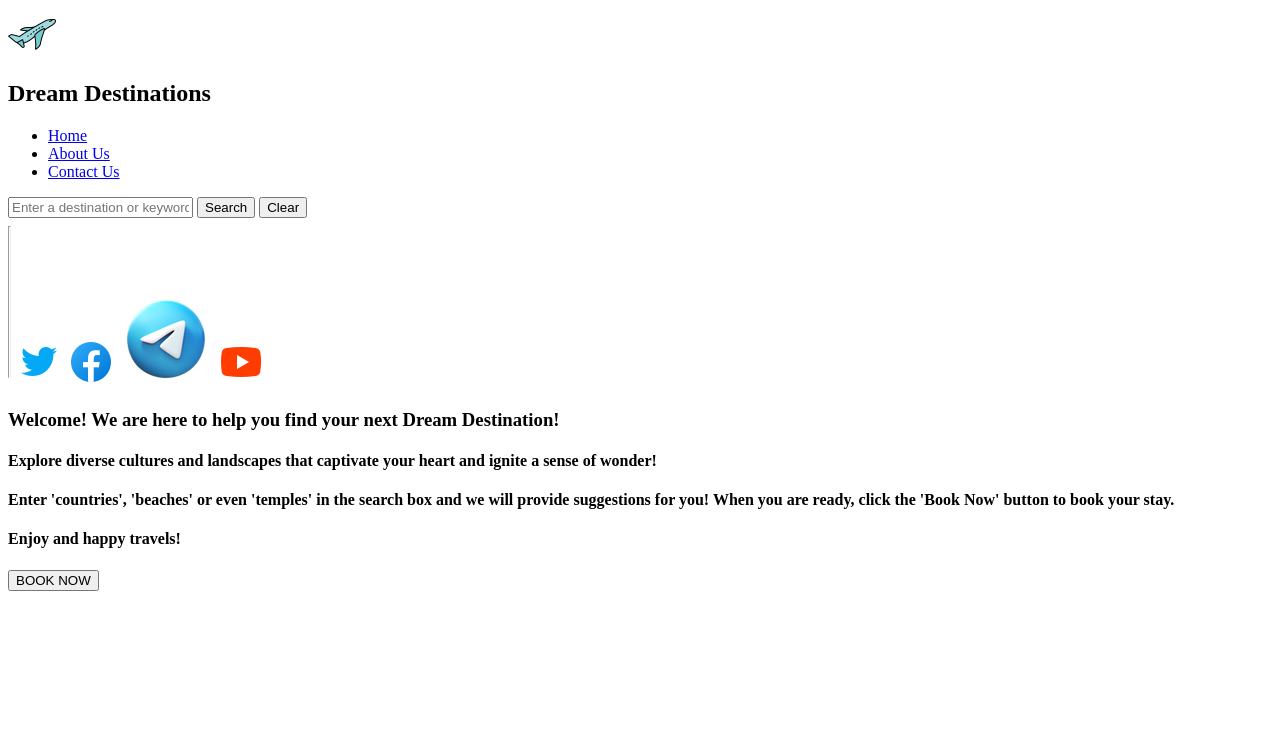
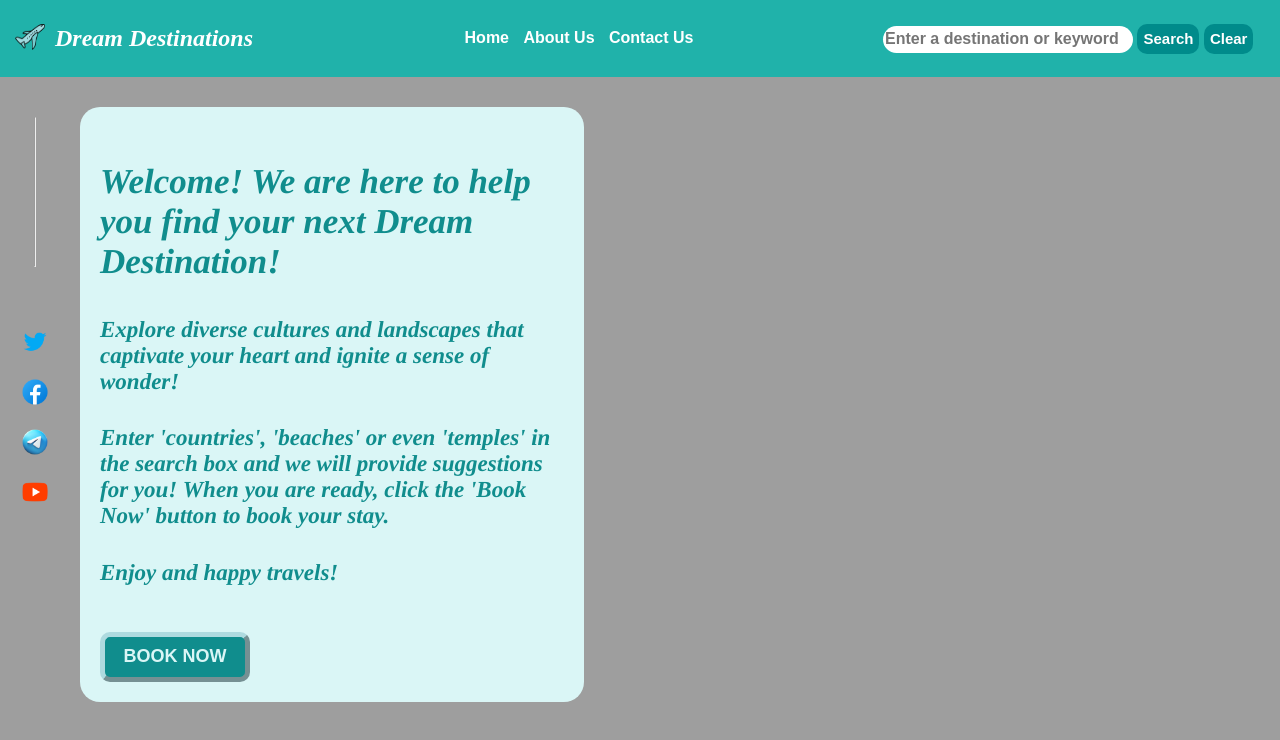
Before and after one commit to catp757/TravelRecommendations, a plain HTML site: page index.html in a window 1280 px wide. Drawn offline with Linux system fonts and the light colour scheme; the site is published under a folder, as on GitHub Pages, so addresses that start at the root find nothing.

Commit message:
Fixed links.

```diff
--- a/index.html
+++ b/index.html
@@ -4,8 +4,8 @@
     <head>
         <meta charset="UTF-8">
         <title>Dream Destinations</title>
-        <link rel="stylesheet" href="/travel_recommendations.css" />
-        <script defer src="/travel_recommendations.js"></script>
+        <link rel="stylesheet" href="./travel_recommendations.css" />
+        <script defer src="./travel_recommendations.js"></script>
     </head>
 
     <body>
@@ -18,9 +18,9 @@
             </div>
 
             <ul>
-                <li><a href="/index.html" id="home">Home</a></li>
-                <li><a href="/travel_recommendations_about.html" id="about">About Us</a></li>
-                <li><a href="/travel_recommendations_contact.html" id="contact">Contact Us</a></li>
+                <li><a href="./index.html" id="home">Home</a></li>
+                <li><a href="./travel_recommendations_about.html" id="about">About Us</a></li>
+                <li><a href="./travel_recommendations_contact.html" id="contact">Contact Us</a></li>
             </ul>
 
             <div id="searchBox">
```
Also changed, not shown: travel_recommendations_about.html (+4 -4 lines), travel_recommendations_contact.html (+4 -4 lines).
